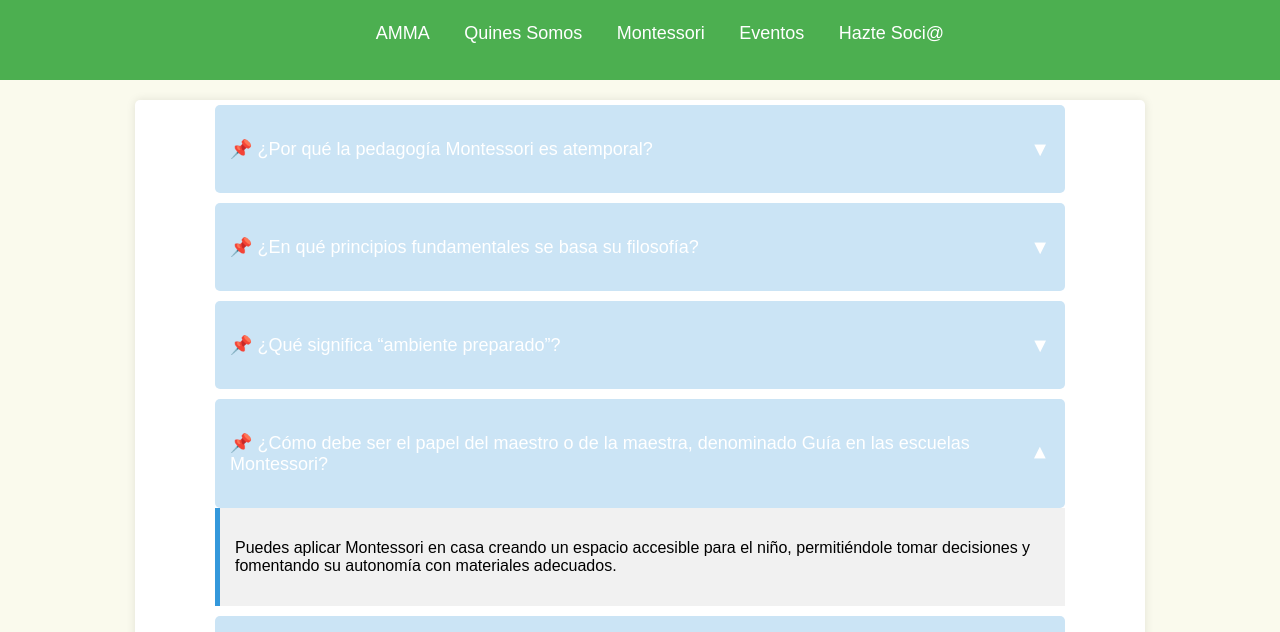
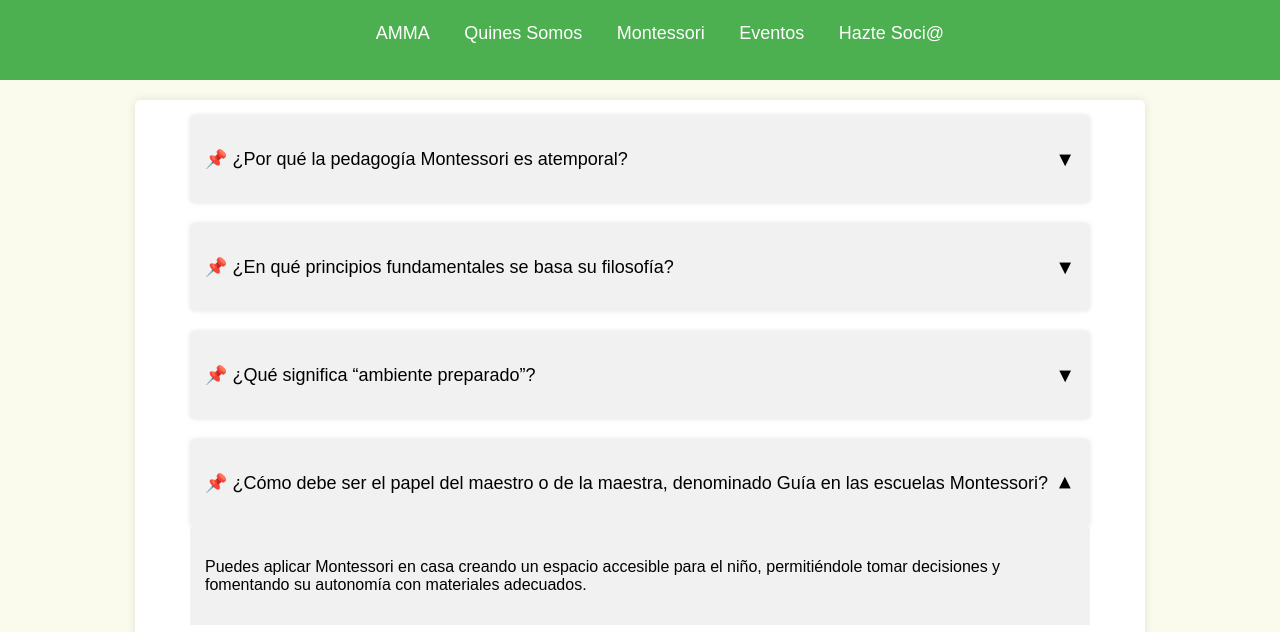
Before and after one commit to ftoledo-26/Pagina_Montessori, a plain HTML site: page Pages/Montessori.html in a window 1280 px wide. Both pictures are taken after a click on the element 640 px from the left and 547 px from the top of the page. Shown: the part 94-726 px from the top of the page. Drawn offline with Linux system fonts and the light colour scheme.

Commit message:
montessori

```diff
--- a/Javascript/js.js
+++ b/Javascript/js.js
@@ -9,14 +9,14 @@ document.addEventListener("DOMContentLoaded", function() {
         question.addEventListener("click", function() {
             const isOpen = answer.classList.contains("open");
 
-            // Cierra todas las respuestas antes de abrir la actual
+
             document.querySelectorAll(".respuesta").forEach(ans => {
                 ans.classList.remove("open");
                 ans.previousElementSibling.classList.remove("active");
                 ans.previousElementSibling.querySelector(".icono").textContent = "▼";
             });
 
-            // Abre o cierra la respuesta actual
+
             if (!isOpen) {
                 answer.classList.add("open");
                 question.classList.add("active");
--- a/style.css
+++ b/style.css
@@ -263,8 +263,8 @@ footer{
     display: flex;
     align-items: center;
     justify-content: space-between;
-    gap: 40px; /* Espacio entre la imagen y la descripción */
-    flex-wrap: wrap; /* Permite que se ajuste en pantallas pequeñas */
+    gap: 40px;
+    flex-wrap: wrap;
     margin-bottom: 25px;
 }
 
@@ -281,10 +281,10 @@ footer{
     width: 100%;
     max-width: 80%;
     height: auto;
-    border-radius: 10px; /* Suaviza las esquinas */
+    border-radius: 10px;
 }
 
-/* Descripción del evento */
+
 .evento-descripcion {
     flex: 1;
     padding: 0 20px;
@@ -292,7 +292,7 @@ footer{
     max-width: 60%;
 }
 
-/* Cando la pantalla es pequeña */
+
 @media (max-width: 768px) {
     .eventos-container {
         flex-direction: column;
@@ -323,15 +323,16 @@ footer{
 }
 
 .montessori-tarjeta {
-    width: 85%;
+    width: 90%;
     height: auto;
     flex: 1;
     margin: 0 auto 10px;
+    padding-top: 10px;
 }
 
 .pregunta {
-    background-color: #cbe4f5;
-    color: white;
+    background-color: #f1f1f1;
+    color: rgb(0, 0, 0);
     padding: 15px;
     cursor: pointer;
     font-size: 18px;
@@ -340,6 +341,7 @@ footer{
     justify-content: space-between;
     align-items: center;
     border-radius: 5px;
+    box-shadow: 0px 0px 5px rgba(0, 0, 0, 0.1);
 }
 
 .pregunta:hover {
@@ -351,17 +353,15 @@ footer{
     overflow: hidden;
     padding: 0 15px;
     background-color: #f1f1f1;
-    border-left: 5px solid #3498db;
     border-radius: 5px, 5px 5px 5px 0;
     transition: max-height 0.4s ease-in-out, padding 0.4s ease-in-out;
 }
 
 .respuesta.open {
-    max-height: 200px; /* Ajusta esto según el contenido */
+    max-height: 200px;
     padding: 15px;
 }
 
-/* Icono de expansión */
 .icono {
     font-size: 20px;
     transition: transform 0.4s ease-in-out;
```
Also changed, not shown: index.html (+0 -2 lines).
